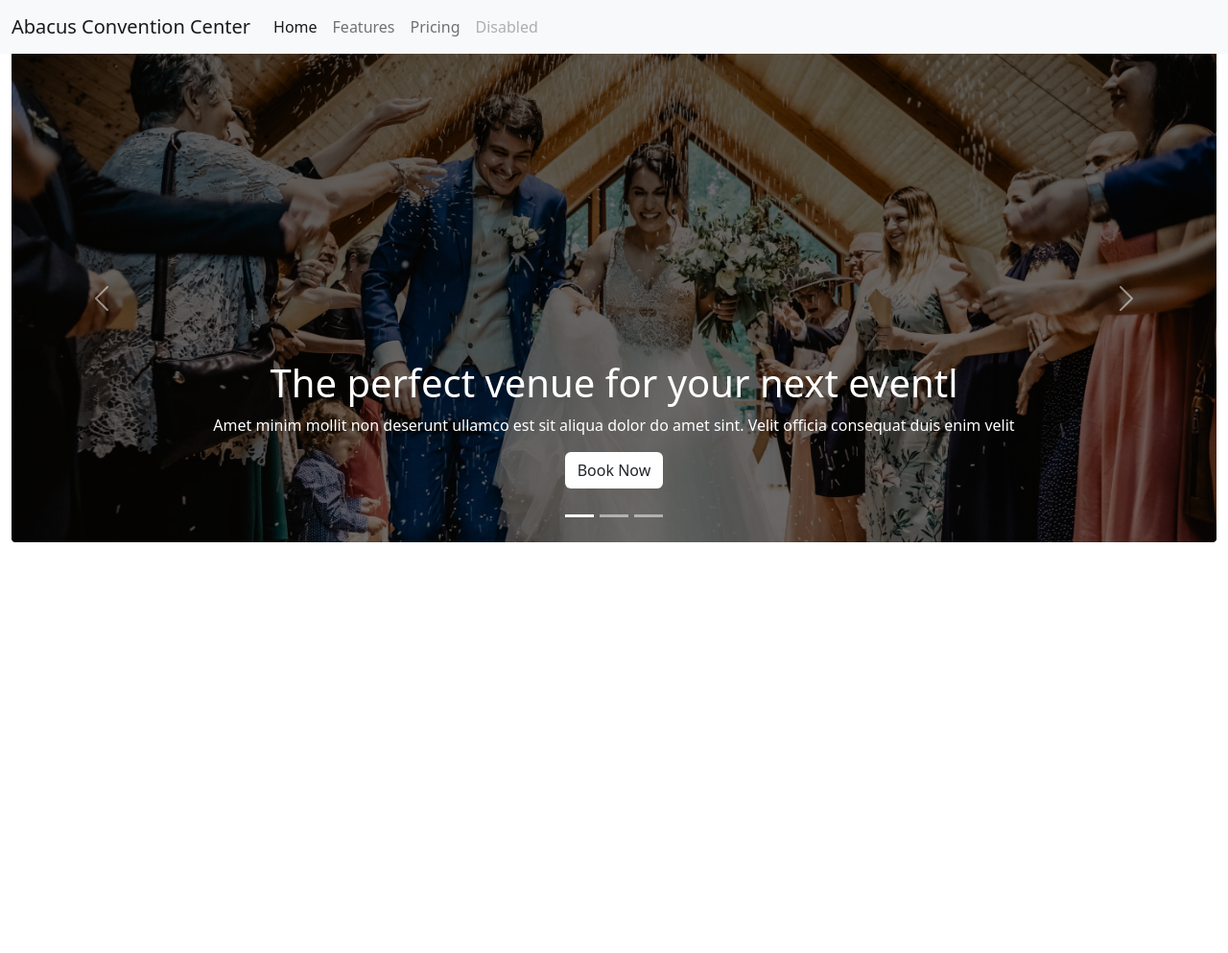
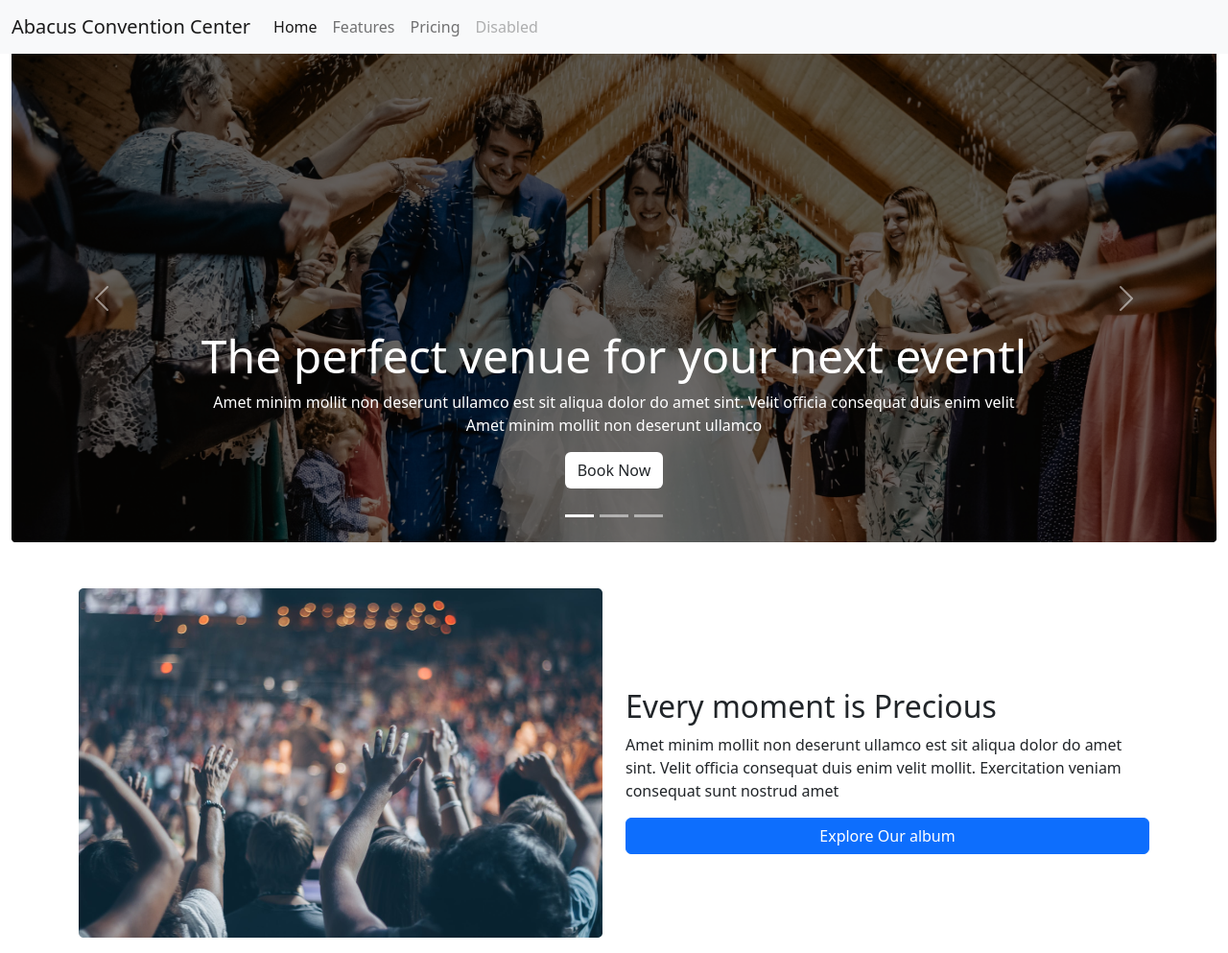
Before and after one commit to Rasheduzzaman63/convention-center, a plain HTML site: page index.html in a window 1280 px wide. Shown: the whole page at 96% size. Before the commit the page ends 800 px from the top, so only its background shows below. Drawn offline with nearby package versions, Linux system fonts and the light colour scheme.

Commit message:
second seciton added

```diff
--- a/index.html
+++ b/index.html
@@ -4,7 +4,14 @@
     <meta charset="utf-8">
     <meta name="viewport" content="width=device-width, initial-scale=1">
     <title>Convention Center</title>
+    <!-- google fonts -->
+    <link rel="preconnect" href="https://fonts.googleapis.com">
+    <link rel="preconnect" href="https://fonts.gstatic.com" crossorigin>
+    <link href="https://fonts.googleapis.com/css2?family=Poppins:wght@600&display=swap" rel="stylesheet">
+    <!-- bootstarp cdn  -->
     <link href="https://cdn.jsdelivr.net/npm/bootstrap@5.2.0/dist/css/bootstrap.min.css" rel="stylesheet" integrity="sha384-gH2yIJqKdNHPEq0n4Mqa/HGKIhSkIHeL5AyhkYV8i59U5AR6csBvApHHNl/vI1Bx" crossorigin="anonymous">
+    <!-- css links -->
+    <link rel="stylesheet" href="style.css">
   </head>
   <body>
     <header>
@@ -27,6 +34,7 @@
     </header>
     <!-- banner starts here  -->
     <div class="container-fluid">
+        <div class="banner mb-5">
           <div id="carouselExampleCaptions" class="carousel slide" data-bs-ride="false">
             <div class="carousel-indicators">
               <button type="button" data-bs-target="#carouselExampleCaptions" data-bs-slide-to="0" class="active" aria-current="true" aria-label="Slide 1"></button>
@@ -46,9 +54,9 @@
               <div class="carousel-item active">
                 <img src="images/banner.png" class="d-block w-100" alt="...">
                 <div class="carousel-caption d-none d-md-block">
-              <h1 class="text-center">The perfect venue for your
+                  <h1 class="banner-title">The perfect venue for your
                     next eventl</h1>
-              <p>Amet minim mollit non deserunt ullamco est sit aliqua dolor do amet sint. Velit officia consequat duis enim velit </p>
+                  <p>Amet minim mollit non deserunt ullamco est sit aliqua dolor do amet sint. Velit officia consequat duis enim velit Amet minim mollit non deserunt ullamco </p>
                     <button class="btn bg-white mb-3">Book Now</button>
                 </div>
               </div>
@@ -63,6 +71,21 @@
             </button>
           </div>
         </div>
+    </div>
+    <section class="container">
+          <div class="row mt-5">
+              <div class="col-lg-6 col-md-6 col-sm-12 mb-3">
+                  <img class="img-fluid" src="images/people.png" alt="">
+              </div>
+              <div class="col-lg-6 col-md-6 col-sm-12 d-flex flex-column                        j   justify-content-center align items-center">
+                  <h2 class="head">Every moment is Precious</h2>
+                  <p>Amet minim mollit non deserunt ullamco est sit aliqua dolor do amet sint. Velit officia consequat duis enim velit mollit. Exercitation veniam consequat sunt nostrud amet</p>
+                  <a class="btn btn-primary w-10" href="">Explore Our album</a>
+              </div>
+          </div>
+    </section>
+
+
 
     <script src="https://cdn.jsdelivr.net/npm/bootstrap@5.2.0/dist/js/bootstrap.bundle.min.js" integrity="sha384-A3rJD856KowSb7dwlZdYEkO39Gagi7vIsF0jrRAoQmDKKtQBHUuLZ9AsSv4jD4Xa" crossorigin="anonymous"></script>
   </body>
--- /dev/null
+++ b/style.css
@@ -0,0 +1,3 @@
+.banner-title{
+    font-size: 48px;
+}
```
Lines whose indentation alone changed are shown as unchanged.
